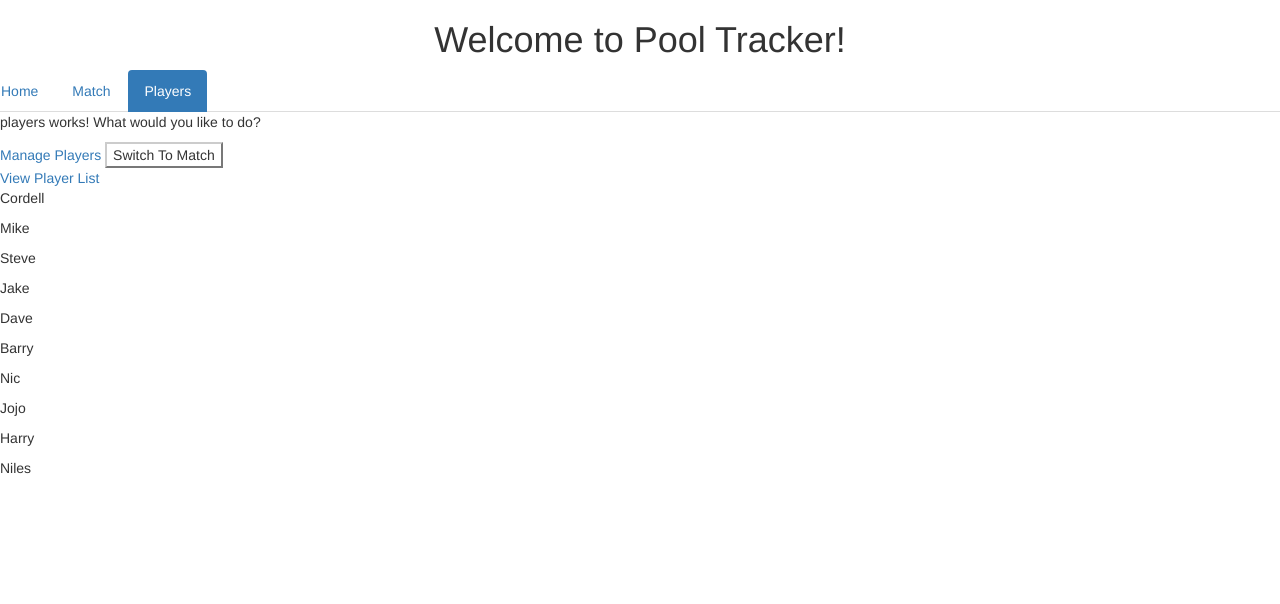
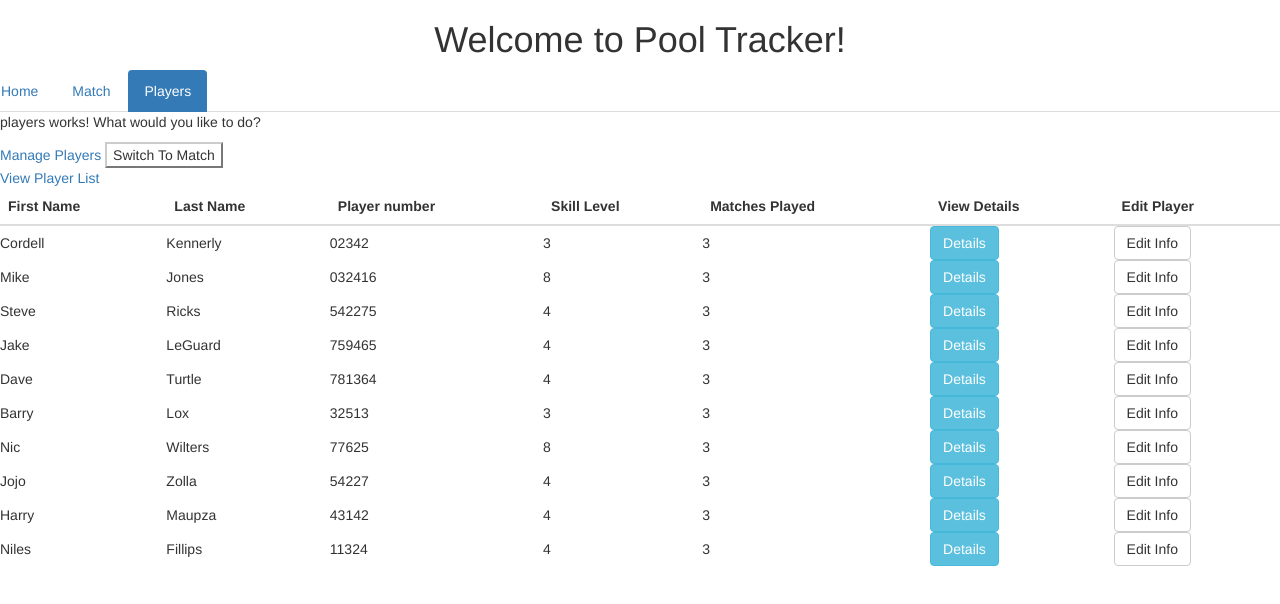
Before and after one commit to lowkeyop/pool-tracker, an Angular app in the folder poolSite/: page /players in a window 1280 px wide. Shown: the top 604 px of the page. Built offline with nearby package versions, Linux system fonts and the light colour scheme.

Commit message:
Improved View for Player Component
List Players and their information in a table.  Included buttons to view
and edit individual player information.  TODO: Add view and edit player
details components.  Could possibly implement both functionality in one
component.

```diff
--- a/poolSite/src/app/admin/players/players.component.html
+++ b/poolSite/src/app/admin/players/players.component.html
@@ -5,6 +5,29 @@
 <button class="btn-default" (click)="onLoadMatch()">Switch To Match</button>
 <br/>
 <a href="#">View Player List</a>
-<div *ngFor="let player of players">
-  <p>{{player.fName}}</p>
-</div>
+<table class="table table-hover" >
+  <thead>
+    <tr>
+      <th>First Name</th>
+      <th>Last Name</th>
+      <th>Player number</th>
+      <th>Skill Level</th>
+      <th>Matches Played</th>
+      <th>View Details</th>
+      <th>Edit Player</th>
+    </tr>
+  </thead>
+  <tr *ngFor="let player of players">
+
+    <td >{{player.fName}}</td>
+    <td >{{player.lName}}</td>
+    <td >{{player.playerNumber}}</td>
+    <td >{{player.playerSkillLevel}}</td>
+    <td >{{player.matchesPlayed}}</td>
+    <td><button class="btn btn-info">Details</button></td>
+    <td><button class="btn btn-default">Edit Info</button></td>
+
+
+
+  </tr>
+</table>
--- a/poolSite/src/app/admin/players/players.component.ts
+++ b/poolSite/src/app/admin/players/players.component.ts
@@ -21,4 +21,12 @@ export class PlayersComponent implements OnInit {
   onLoadMatch(){
     this.router.navigate(['/match'], {relativeTo: this.route})
   }
+
+  onEditPlayer(){
+    this.router.navigate(['edit'], {relativeTo: this.route})
+  }
+
+  onViewPlayerDetails(){
+    this.router.navigate(['details'], {relativeTo: this.route})
+  }
 }
```
